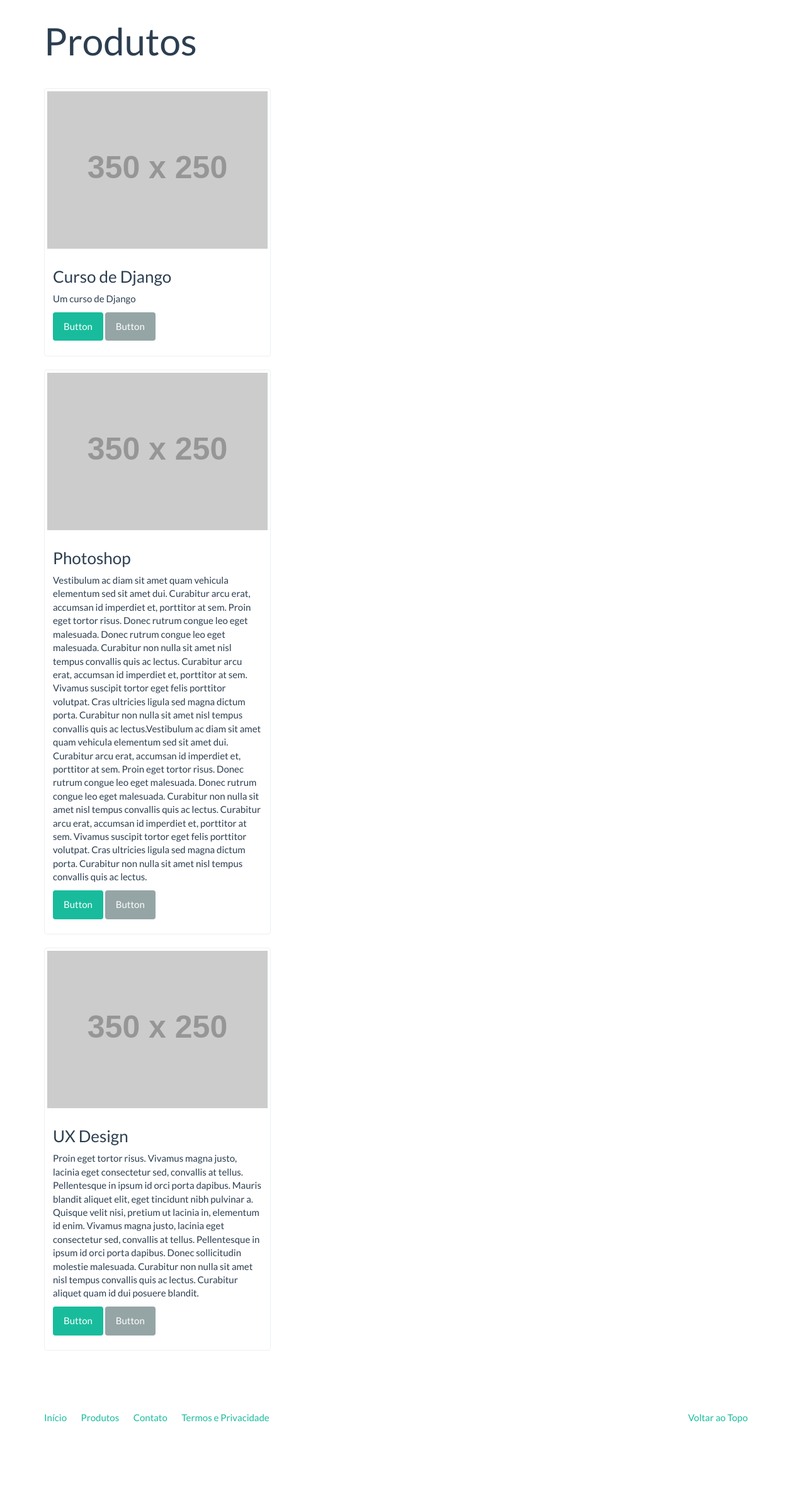
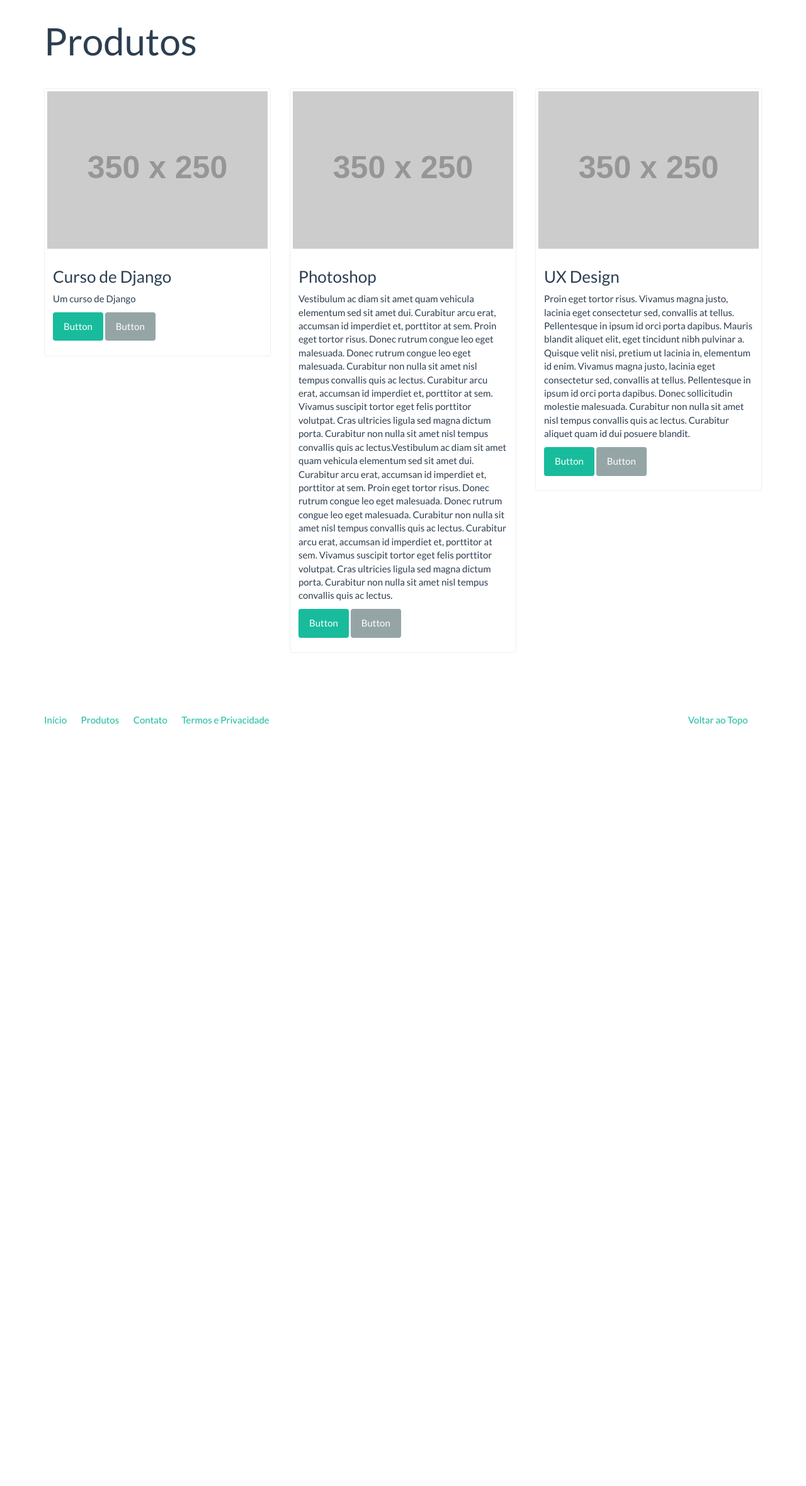
Before and after one commit to leorocco/estudo-django, a Django app: page /produtos/ in a window 1280 px wide. Shown: the part 60-2420 px from the top of the page at 63% size. After the commit the page ends 1212 px from the top, so only its background shows below. Run offline with Django 3.2, Linux system fonts and the light colour scheme; data comes from the database, SQL or seed files in the repository; grey boxes labelled with a size stand in for pictures from a placeholder-image service; some libraries are stand-ins or nearby versions.

Commit message:
alteração em template de produtos

```diff
--- a/catalog/templates/catalog/product_list.html
+++ b/catalog/templates/catalog/product_list.html
@@ -9,9 +9,9 @@
     <h1>Produtos</h1>
 </div>
 
+<div class="row">
 {% for product in product_list %}
-<div class="row">
-    <div class="col-sm-6 col-md-4">
+  <div class="col-sm-6 col-md-4">
         <div class="thumbnail">
             <a href="#">
                 <img src="http://placehold.it/350x250" alt="" />
@@ -23,7 +23,7 @@
             </div>
         </div>
     </div>
+{% endfor %}
 </div>
-{% endfor %}
 
 {% endblock %}
```
